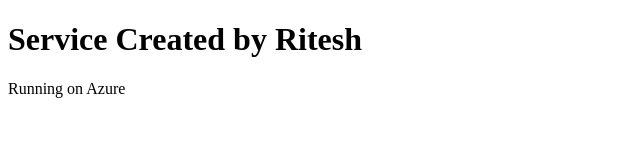
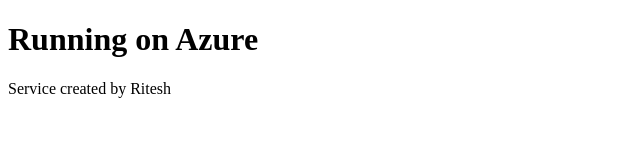
Before and after one commit to Ritesh2684/azure-test, a plain HTML site: page index.html in a window 1280 px wide. Shown: the whole page, without its empty margins (0-640 px from the left). Drawn offline with Linux system fonts and the light colour scheme.

Commit message:
Update index.html

```diff
--- a/index.html
+++ b/index.html
@@ -5,8 +5,8 @@
 </head>
 <body>
 
-<h1>Service Created by Ritesh</h1>
-<p>Running on Azure</p>
+<h1>Running on Azure</h1>
+<p>Service created by Ritesh</p>
 
 </body>
 </html>
```
